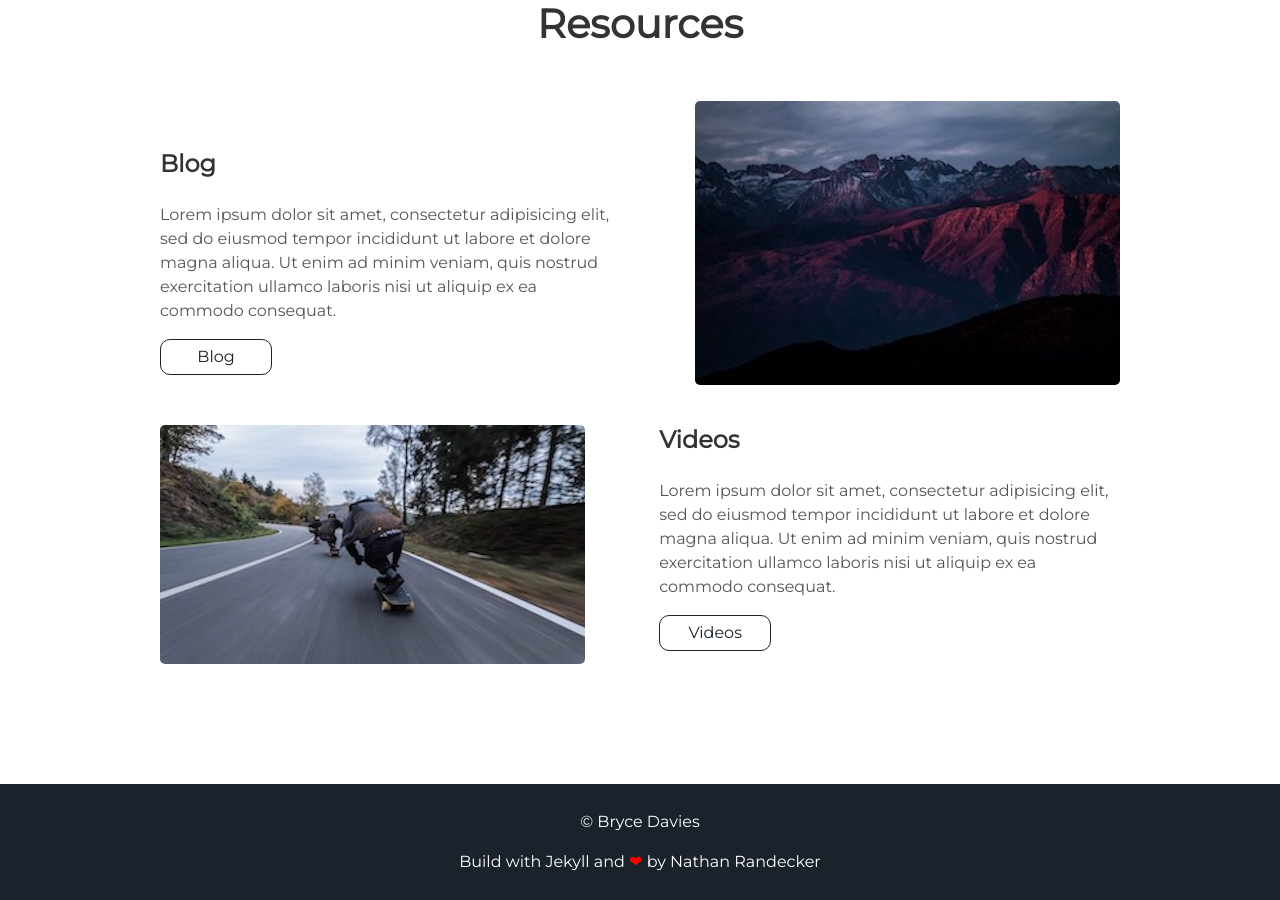
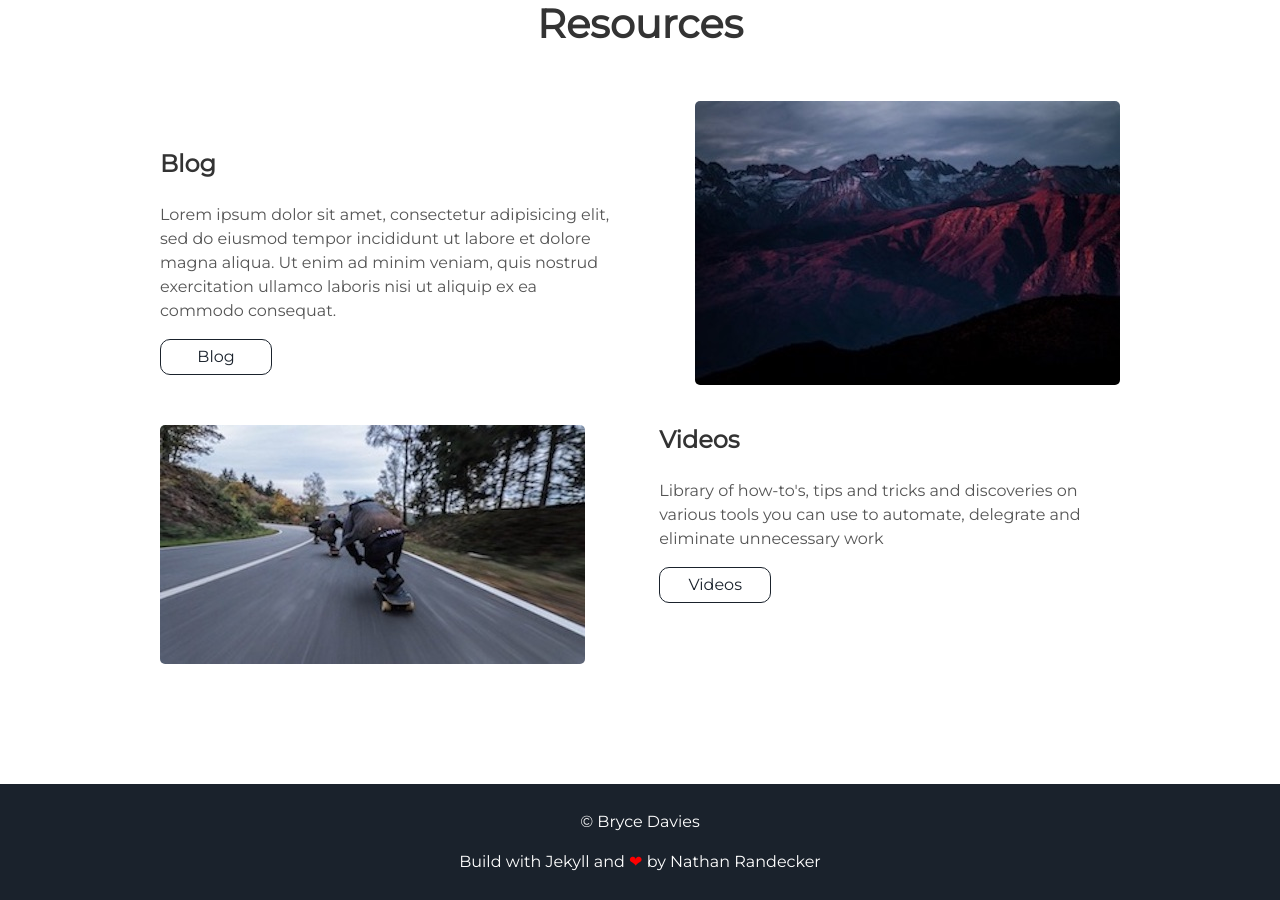
Before and after one commit to brycedavies92/brycedavies92.github.io, a Jekyll site: the page built from index.html, in a window 1280 px wide and 900 px high, scrolled down 1663 px. Built offline with Jekyll 4.4.1, drawn with Linux system fonts in a browser that asks for light colours.

Commit message:
Update projects.html

```diff
--- a/_includes/projects.html
+++ b/_includes/projects.html
@@ -27,7 +27,7 @@
       <li> Featured Skills</li>
     </ul>
     -->
-    <p>Lorem ipsum dolor sit amet, consectetur adipisicing elit, sed do eiusmod tempor incididunt ut labore et dolore magna aliqua. Ut enim ad minim veniam, quis nostrud exercitation ullamco laboris nisi ut aliquip ex ea commodo consequat.</p>
-    <a class="project-link" href="#">Videos</a>
+    <p>Library of how-to's, tips and tricks and discoveries on various tools you can use to automate, delegrate and eliminate unnecessary work</p>
+    <a class="project-link" href="https://www.youtube.com/channel/UCBK5xMGjMTHqEXskCqUY_2A">Videos</a>
   </div>
 </div>
```
